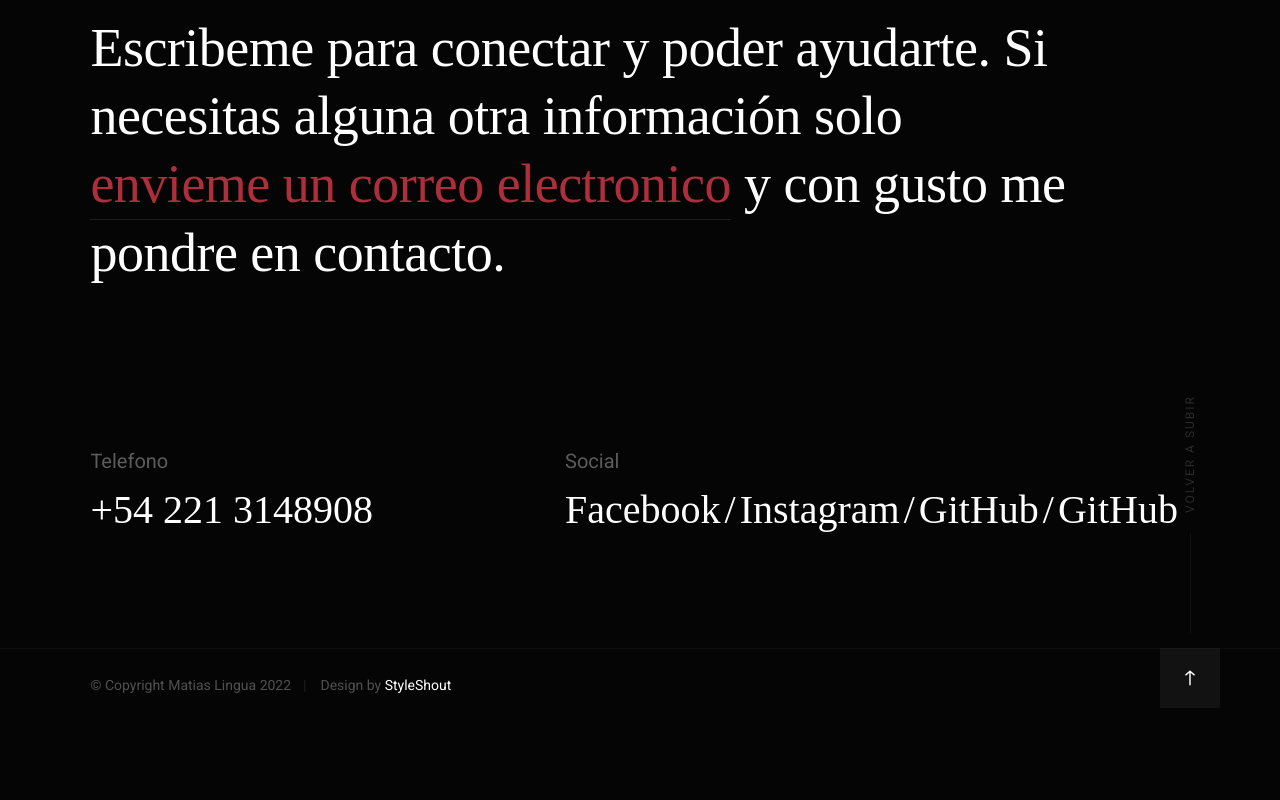
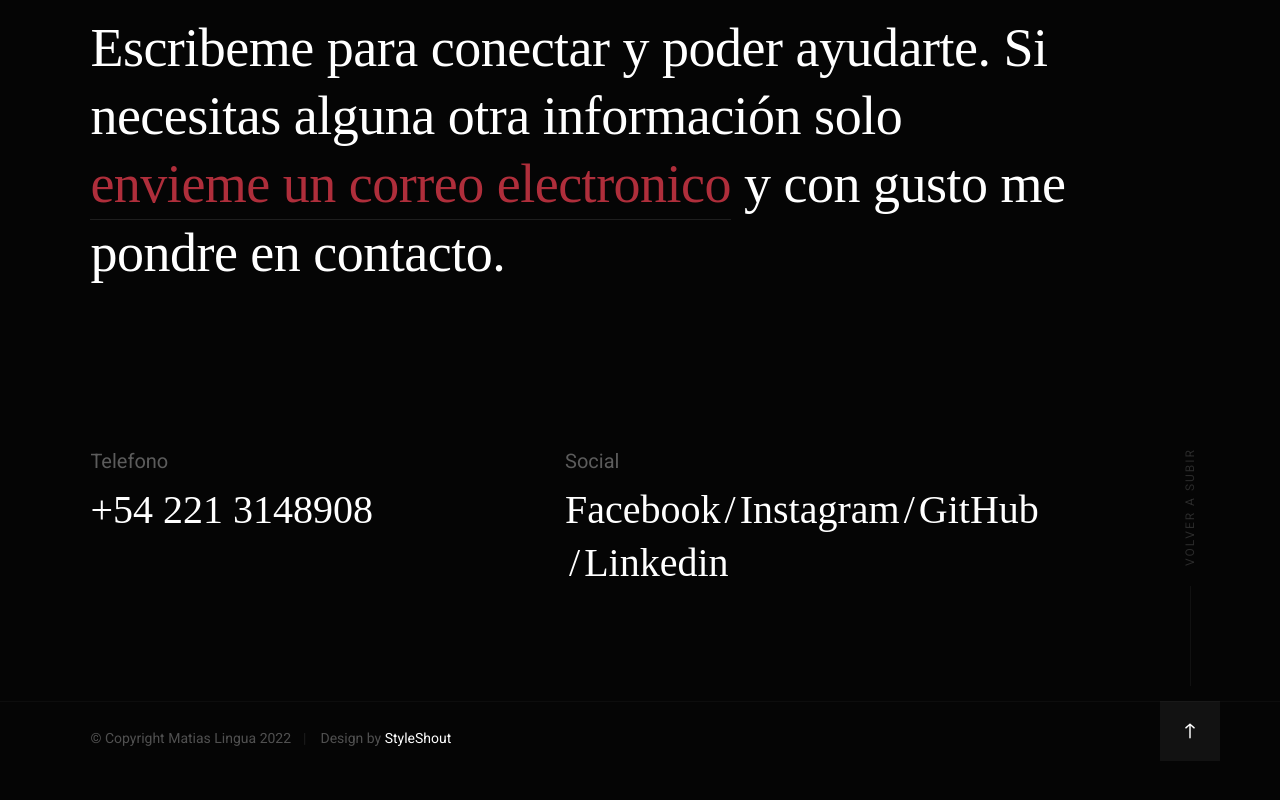
Before and after one commit to Maati99/Portfolio-Lingua-Matias, a plain HTML site: page index.html in a window 1280 px wide. Shown: the part 7548-8348 px from the top of the page. Before the commit the page ends 8313 px from the top, so only its background shows below. Drawn offline with Linux system fonts and the light colour scheme; a web font is replaced by a local one.

Commit message:
Corrección de errores

```diff
--- a/index.html
+++ b/index.html
@@ -484,7 +484,7 @@
                     <li><a href="https://www.facebook.com/MaTii099/" title="Facebook">Facebook</a></li>
                     <li><a href="https://www.instagram.com/matii_lingua/" title="Instagram">Instagram</a></li>
                     <li><a href="https://github.com/Maati99" title="GitHub">GitHub</a></li>
-                    <li><a href="https://www.linkedin.com/in/matias-lingua-a514aa219/" title="Linkedin">GitHub</a></li>
+                    <li><a href="https://www.linkedin.com/in/matias-lingua-a514aa219/" title="Linkedin">Linkedin</a></li>
                 </ul>
             </div>
 
```
